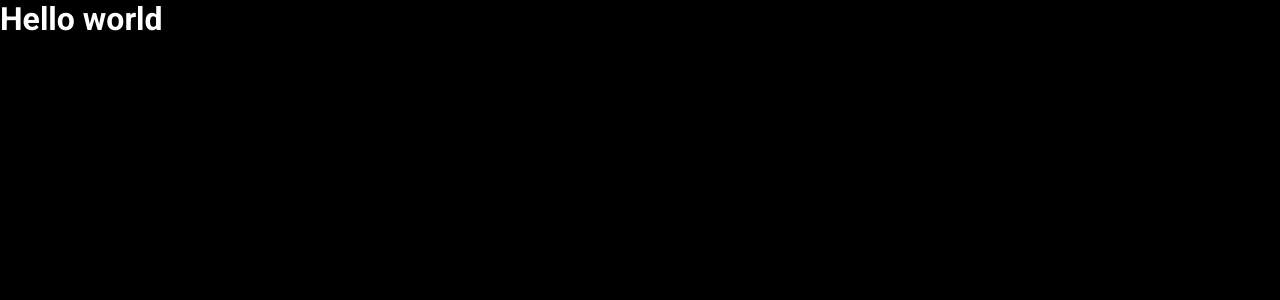
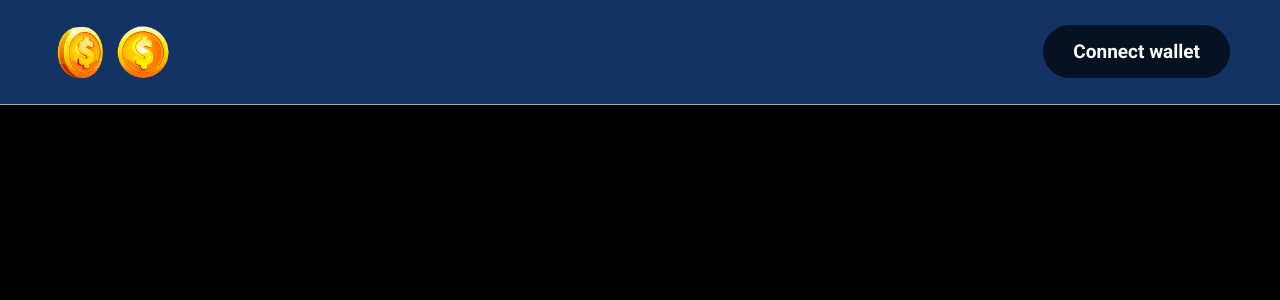
Before and after one commit to GustavoGJesus/vending-machine-coins-web3, a Next.js app: page / in a window 1280 px wide. Shown: the top 300 px of the page. Built offline with nearby package versions, Linux system fonts and the light colour scheme.

Commit message:
chore: 🤖 add dashboard component

```diff
--- a/src/pages/index.tsx
+++ b/src/pages/index.tsx
@@ -1,7 +1,5 @@
+import { Dashboard } from "../components/dashboard";
+
 export default function Home() {
-  return (
-    <div>
-      <h1>Hello world</h1>
-    </div>
-  )
+  return <Dashboard />
 }
```
